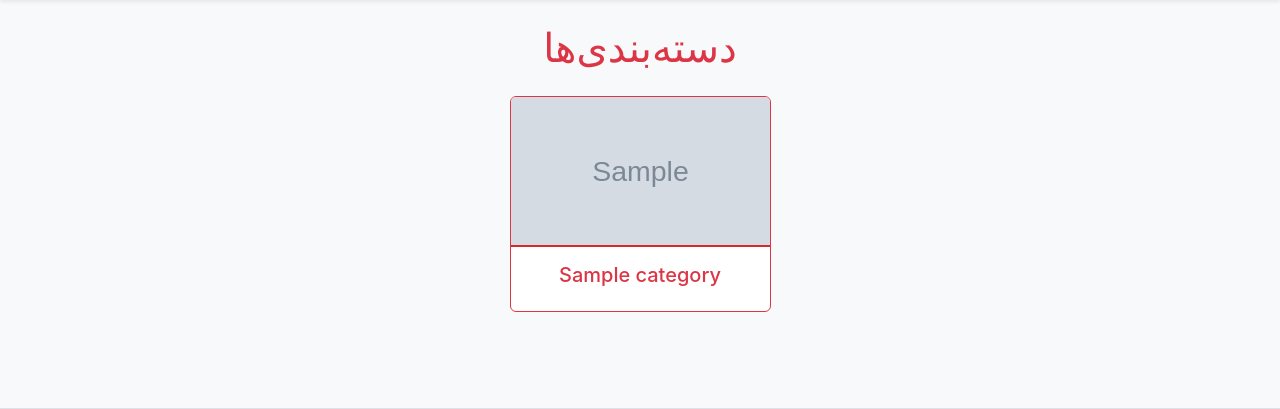
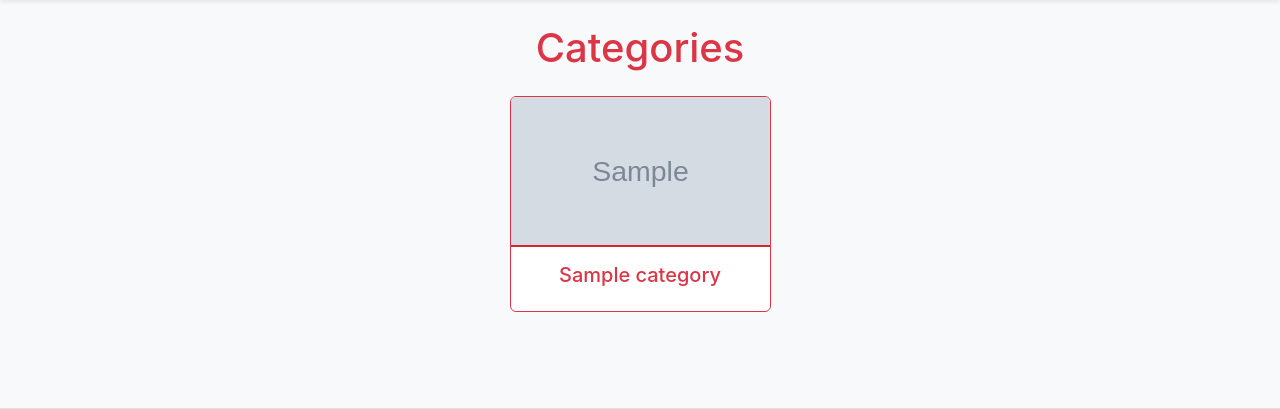
Before and after one commit to Sakayaaa/django-online-shop, a Django app: page /products/categories/ in a window 1280 px wide. Shown: the part 56-465 px from the top of the page. Run offline with Django 5.2, Linux system fonts and the light colour scheme; tables that the repository leaves empty hold one stand-in row (values such as "Sample post"); grey boxes marked "Sample" are stand-in pictures.

Commit message:
modified:   products/templates/products/categories.html

```diff
--- a/products/templates/products/categories.html
+++ b/products/templates/products/categories.html
@@ -3,7 +3,7 @@
 {% block title %}Categories{% endblock %}
 
 {% block content %}
-<h1 class="text-center text-danger mb-4">دسته‌بندی‌ها</h1>
+<h1 class="text-center text-danger mb-4">Categories</h1>
 
 <div class="row justify-content-center">
     {% for category in root_categories %}
@@ -20,7 +20,7 @@
         </div>
     </div>
     {% empty %}
-    <p class="text-center text-muted">هیچ دسته‌بندی‌ای موجود نیست.</p>
+    <p class="text-center text-muted">There are no categories available.</p>
     {% endfor %}
 </div>
 
```
